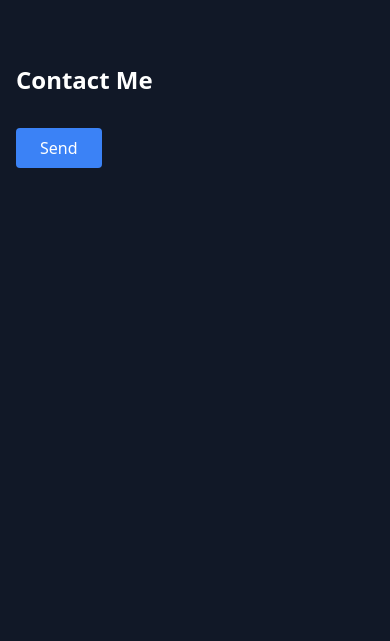
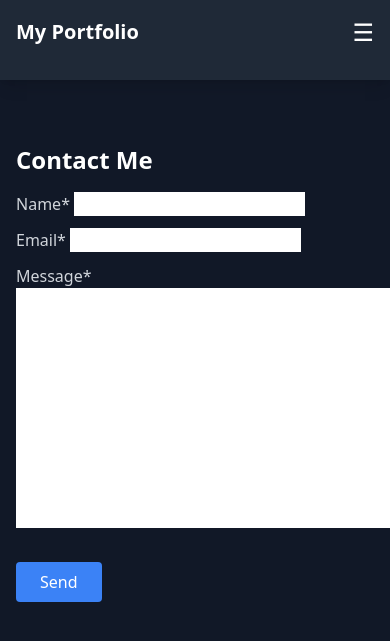
Before and after one commit to Grafweb/app_first, a Django app: page /contact in a window 390 px wide; the page is wider, and only the part inside the window is pictured. Shown: the top 641 px of that part. Run offline with Django 5.2, Linux system fonts and the light colour scheme; some libraries are stand-ins or nearby versions.

Commit message:
add menu and add reusable contact

```diff
--- a/mysite/frontsite/templates/frontsite/base.html
+++ b/mysite/frontsite/templates/frontsite/base.html
@@ -9,6 +9,7 @@
     <script src="https://unpkg.com/htmx.org@1.9.10"></script>
   </head>
   <body class="bg-gray-900 text-white">
+    {% include "frontsite/partials/menu.html" %}
     <div class="container mx-auto px-4 py-16">
       {% block content %}{% endblock %}
     </div>
--- a/mysite/frontsite/templates/frontsite/contact.html
+++ b/mysite/frontsite/templates/frontsite/contact.html
@@ -9,7 +9,7 @@
   {% if success %}
     <p class="text-green-400 mt-4">Thanks for your message!</p>
   {% else %}
-    <form method="post" action="{% url 'contact-form' %}">
+    <form method="post" action="{% url 'contact' %}">
       {% csrf_token %}
       <div class="text-gray-300 mt-4">{{ form|crispy }}</div>
       <button type="submit" class="bg-blue-500 hover:bg-blue-600 px-6 py-2 rounded mt-4">
--- /dev/null
+++ b/mysite/frontsite/templates/frontsite/partials/menu.html
@@ -0,0 +1,32 @@
+<nav class="bg-gray-800 shadow-lg">
+  <div class="container mx-auto px-4 flex justify-between items-center py-4">
+    <a
+      href="{% url 'index' %}"
+      class="text-xl font-bold hover:text-blue-400 transition"
+      >My Portfolio</a
+    >
+
+    <!-- Desktop links -->
+    <div class="hidden md:flex space-x-6">
+      <a href="{% url 'index' %}" class="hover:text-blue-400 transition"
+        >Home</a
+      >
+      <a href="{% url 'contact' %}" class="hover:text-blue-400 transition"
+        >Contact</a
+      >
+    </div>
+
+    <!-- Mobile hamburger -->
+    <button
+      hx-get="{% url 'mobile-menu' %}"
+      hx-target="#mobile-menu"
+      hx-swap="innerHTML"
+      class="md:hidden text-2xl focus:outline-none hover:text-blue-400 transition"
+    >
+      &#9776;
+    </button>
+  </div>
+
+  <!-- Mobile dropdown -->
+  <div id="mobile-menu" class="md:hidden px-4 pb-4 space-y-2"></div>
+</nav>
--- /dev/null
+++ b/mysite/frontsite/templates/frontsite/partials/mobile-menu.html
@@ -0,0 +1,2 @@
+<a href="{% url 'index' %}" class="block hover:text-blue-400 transition">Home</a>
+<a href="{% url 'contact' %}" class="block hover:text-blue-400 transition">Contact</a>
--- a/mysite/frontsite/urls.py
+++ b/mysite/frontsite/urls.py
@@ -5,4 +5,7 @@ urlpatterns = [
     path('', views.index, name='index'),
     path('hello', views.hello, name='hello'),
     path('contact', views.contact, name='contact'),
+    path('contact-form', views.contact_form, name='contact-form'),
+    path('menu', views.menu, name='menu'),
+    path('mobile-menu', views.mobile_menu, name='mobile-menu'),
 ]
--- a/mysite/frontsite/views.py
+++ b/mysite/frontsite/views.py
@@ -11,21 +11,30 @@ def hello(request):
     return render(request, 'frontsite/partials/hello.html')
 
 def contact(request):
-    return render(request, 'frontsite/contact.html')
+    context = _handle_contact_form(request)
+    return render(request, 'frontsite/contact.html', context)
 
 def contact_form(request):
+    context = _handle_contact_form(request)
+    return render(request, 'frontsite/partials/contact-form.html', context)
+
+def _handle_contact_form(request):
     if request.method == 'POST':
         form = ContactForm(request.POST)
         if form.is_valid():
-            # Send email
             send_mail(
                 subject=f"Message from {form.cleaned_data['name']}",
                 message=form.cleaned_data['message'],
                 from_email=form.cleaned_data['email'],
-                recipient_list=['your_email@gmail.com'],  # Replace with the email you want to receive messages at
+                recipient_list=['your_email@gmail.com'],
             )
-            # Reset form and indicate success
-            return render(request, 'frontsite/partials/contact.html', {'form': ContactForm(), 'success': True})
+            return {'form': ContactForm(), 'success': True}
     else:
         form = ContactForm()
-    return render(request, 'frontsite/partials/contact.html', {'form': form})
+    return {'form': form}
+
+def menu(request):
+    return render(request, 'frontsite/partials/menu.html')
+
+def mobile_menu(request):
+    return render(request, 'frontsite/partials/mobile-menu.html')
```
Also changed, not shown: mysite/frontsite/templates/frontsite/index.html (+2 -8 lines).
